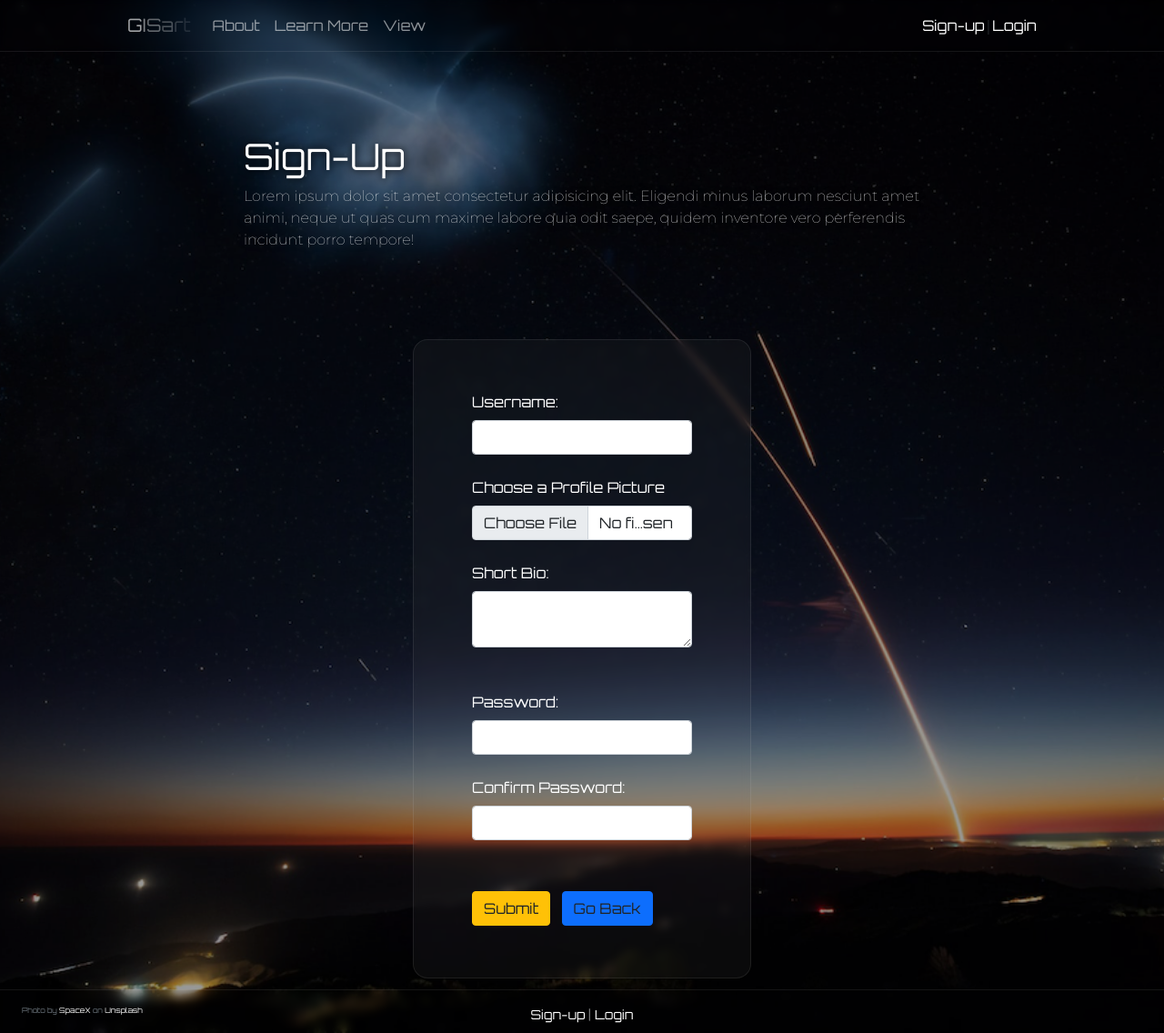
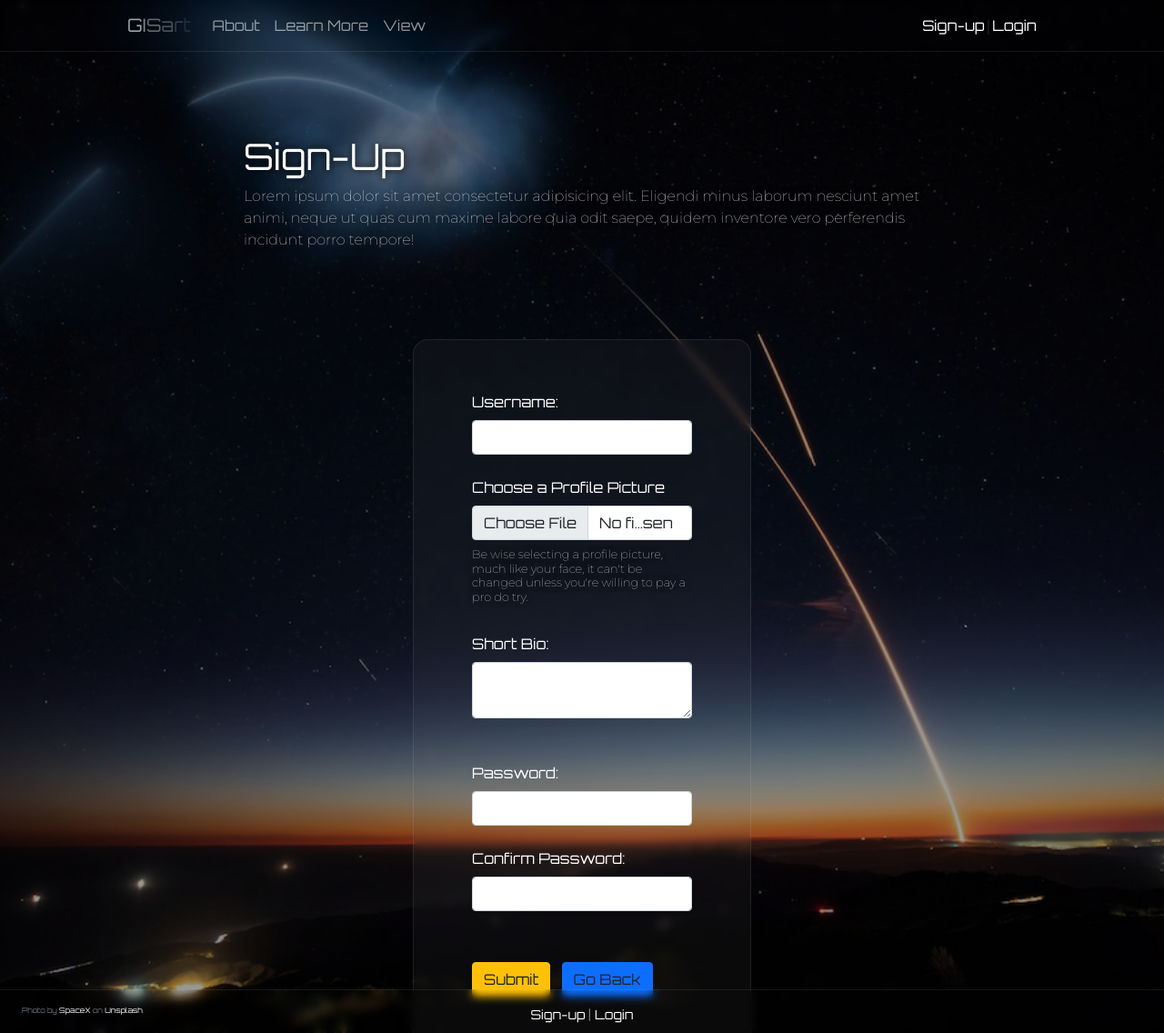
Before and after one commit to govindraj7/GISart_Blog, a Flask app: page /signup in a window 1280 px wide. Shown: the whole page at 91% size. Run offline with Flask 2, Linux system fonts and the light colour scheme; some libraries are stand-ins or nearby versions.

Commit message:
added img size limit to signup & display pic note

```diff
--- a/app/dynamic_pgs/routes.py
+++ b/app/dynamic_pgs/routes.py
@@ -98,23 +98,36 @@ def signup():
   user_name = None
   form = SignUpForm()
 
-  # validate form
   if form.validate_on_submit():
+    image = request.files["file"]
+    blob =  image.read()
+    image_size = len(blob)
+    max_size = 1024 * 1000 * 5
+    if image_size > max_size:
+      flash("File size is too large, 5MB is the limit.")
+      return redirect(request.url)
+    # ensure only an image file is submitted
+    if image.filename == "":
+      flash("File must have a name.")
+      return redirect(request.url)
+    elif not allowed_img_type(image.filename):
+      flash("That file format is not supported. Try png, jpg or jpeg.")
+      return redirect(request.url)
+    else:
+      user = Users.query.filter_by(user_name=form.user_name.data).first()
+      if user is None:
+        try:
+          # postgressql does not support blobs, so AWS S3 is used to store imgs & generate img url which is stored in db
+          s3_upload(form.file.data, form.user_name.data)
+          hashed_pw = generate_password_hash(form.password_hash.data, "sha256")
+          user = Users(user_name=form.user_name.data, profile_pic=S3BASEURL+form.user_name.data, bio=form.bio.data, password_hash=hashed_pw)
+          db.session.add(user)
+          db.session.commit()
+          return redirect(url_for('dynamic_pgs.dashboard'))
 
-    user = Users.query.filter_by(user_name=form.user_name.data).first()
-    if user is None:
-      try:
-         # postgressql does not support blobs, so AWS S3 is used to store imgs & generate img url which is stored in db
-        s3_upload(form.file.data, form.user_name.data)
-        hashed_pw = generate_password_hash(form.password_hash.data, "sha256")
-        user = Users(user_name=form.user_name.data, profile_pic=S3BASEURL+form.user_name.data, bio=form.bio.data, password_hash=hashed_pw)
-        db.session.add(user)
-        db.session.commit()
-        return redirect(url_for('dynamic_pgs.dashboard'))
-
-      except:
-          flash("Username already exists")
-          return redirect(url_for('dynamic_pgs.signup'))
+        except:
+            flash("Username already exists")
+            return redirect(url_for('dynamic_pgs.signup'))
 
     # clear the form
     form.user_name.data = ''
--- a/app/static/css/form.css
+++ b/app/static/css/form.css
@@ -7,6 +7,11 @@ form {
 }
 
 /** ///// classes ///// ------------------------------------------------------------------------------------------------------------------------ */
+
+.pro-pic-txt {
+  padding-top: 0.5rem;
+  font-size: 0.8rem;
+}
 
 .form_pg {
   width: 60%;
--- a/app/templates/admin/admin.html
+++ b/app/templates/admin/admin.html
@@ -14,7 +14,6 @@
         <tr>
           <th>ID</th>
           <th>Username</th>
-          <th>Role</th>
           <th>Member Since</th>
           <th class="d-flex justify-content-center">Display Picture</th>
         </tr>
@@ -24,7 +23,6 @@
         <tr>
           <td class="id_col">{{ a_user. id}}</td>
           <td>{{ a_user.user_name }}</td>
-          <td>{{ a_user.role }}</td>
           <td>{{ a_user.date_added.date() }}</td>
           <td class="d-flex justify-content-center">
             <div class="admin-table-img">
--- a/app/templates/user_pgs/signup.html
+++ b/app/templates/user_pgs/signup.html
@@ -27,8 +27,12 @@
     form.user_name(class="form-control") }}
     <br />
     <!-- * file  -->
-    {{ form.file.label (class="form-label") }} {{
+    {{ form.file.label (class="form-label file-form-txt") }} {{
     form.file(class="form-control") }}
+    <h5 class="pro-pic-txt">
+      Be wise selecting a profile picture, much like your face, it can't be
+      changed unless you're willing to pay a pro do try.
+    </h5>
     <br />
     <!-- * user bio -->
     {{ form.bio.label (class="form-label") }} {{ form.bio(class="form-control")
```
Also changed, not shown: app/templates/blog_post_pgs/create_post.html (+2 -16 lines).
